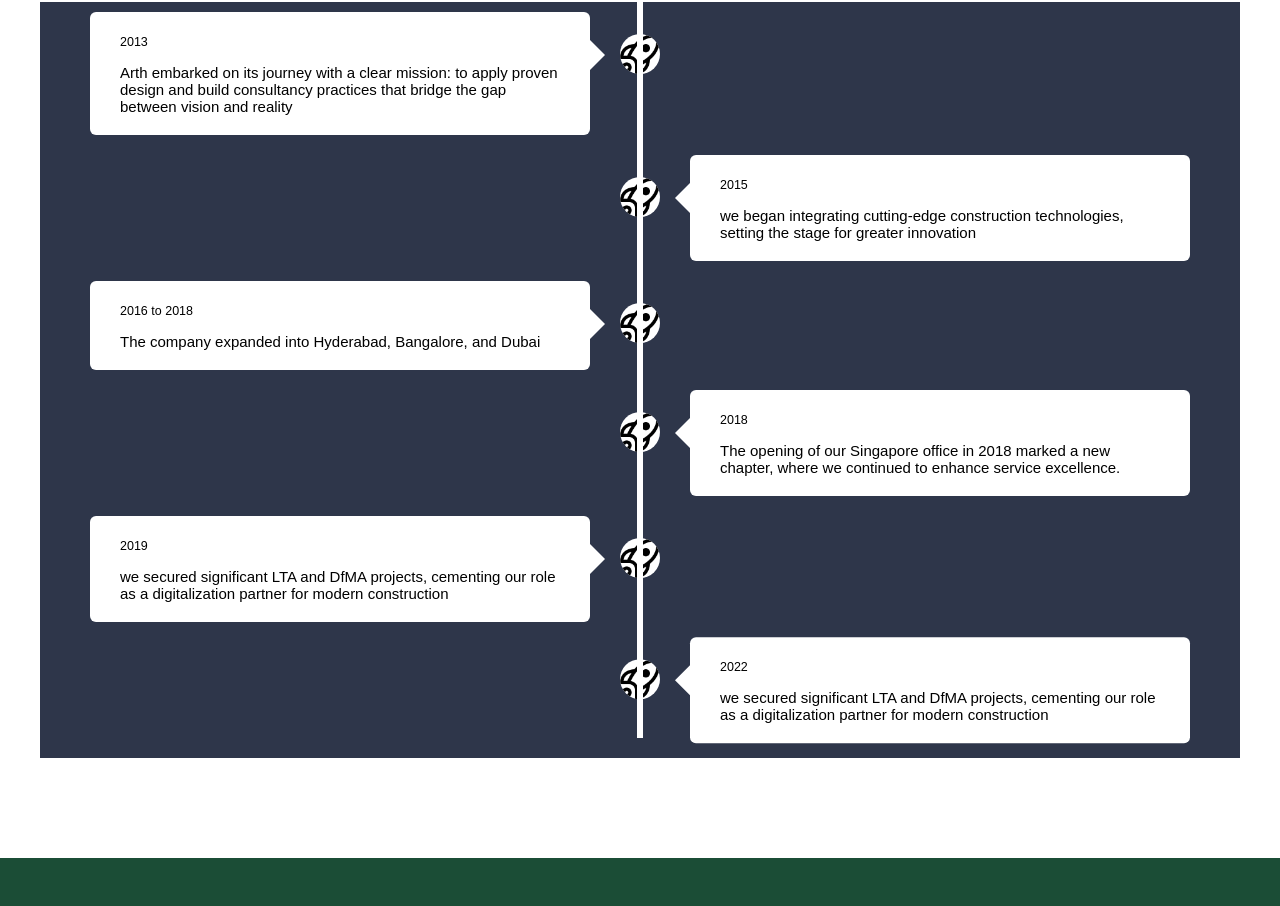
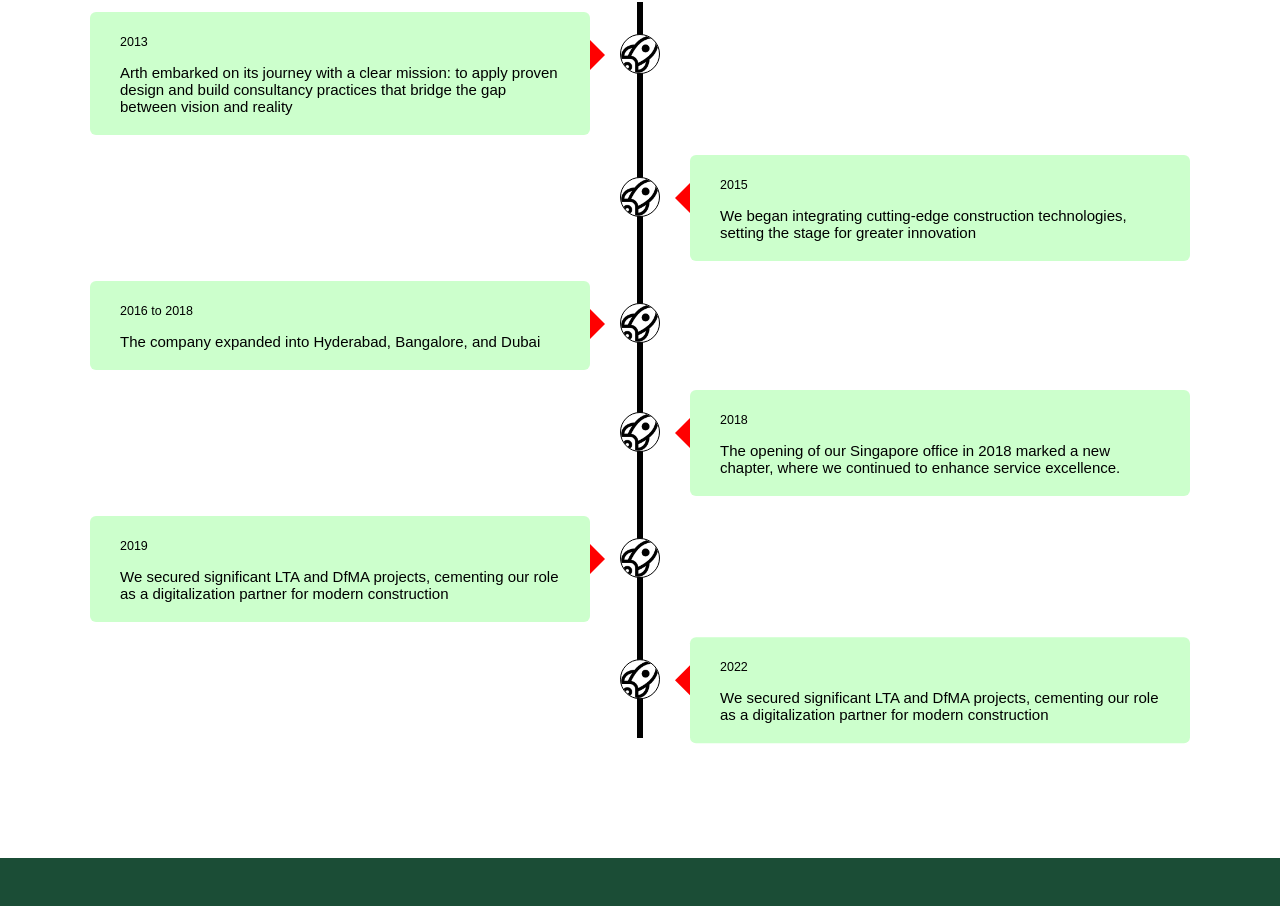
Before and after one commit to Durgabhavaniy2509/Arth, a React (Vite) app: page /OurFirm in a window 1280 px wide. Shown: the part 963-1869 px from the top of the page. Built offline with nearby package versions, Linux system fonts and the light colour scheme.

Commit message:
change the color codes for the how we started section in ourfirm page

```diff
--- a/src/OurFirm/OurFirm.css
+++ b/src/OurFirm/OurFirm.css
@@ -32,7 +32,7 @@
   position: relative;
   max-width: 1200px;
   margin: 100px auto;
-   background-color: #2e364a;
+  /* background-color: #2e364a;  */
 }
 .history-container {
   padding: 10px 50px;
@@ -77,7 +77,8 @@
 
 .text-box {
   padding: 20px 30px;
-  background: #fff;
+  /* background: #fff; */
+  background-color: #ccffcc;
   position: relative;
   border-radius: 6px;
   font-size: 15px;
@@ -96,6 +97,7 @@
   top: 32px;
   z-index: 10;
   background-color: white;
+  border: 1px solid #000000;
   object-fit: cover;
 }
 .right-container img{
@@ -106,11 +108,12 @@
   position: absolute;
   width: 6px;
   height: 100%;
-  background-color: #fff;
+  /* background-color: #fff; */
+  background-color: #000;
   top:0;
   left: 50%;
   margin-left: -3px;
-  z-index: 990;
+  z-index: -99;
   animation: moveline 6s linear forwards;
 }
 
@@ -131,7 +134,7 @@
   z-index: 1;
   border-top: 15px solid transparent;
   border-bottom: 15px solid transparent;
-  border-left: 15px solid #fff;
+  border-left: 15px solid red;
   right: -15px;
 }
 .right-container-arrow{
@@ -142,7 +145,7 @@
   z-index: 1;
   border-top: 15px solid transparent;
   border-bottom: 15px solid transparent;
-  border-right: 15px solid #fff;
+  border-right: 15px solid red;
   left: -15px;
 }
 
--- a/src/OurFirm/OurFirm.jsx
+++ b/src/OurFirm/OurFirm.jsx
@@ -54,7 +54,7 @@ const OurFirm = () => {
               <span className='orangeText client-proj'>
                 Learnability
                 </span>
-              <span className='primaryText client-info'>Continuous learning and adaptability keep us at the forefront of industry advancements, ensuring sustained growth and improvement.</span>
+              <span className='primaryText client-info'>Continuous learning and adaptability keep us at the forefront of industry advancements, ensuring sustained growth and improvement</span>
             </div>
         </div>
       </div>
@@ -74,7 +74,7 @@ const OurFirm = () => {
         <img src="\Icons\rocket-lunch.png" alt="" />
           <div className="text-box">
             <small>2015</small>
-            <p>we began integrating cutting-edge construction technologies, setting the stage for greater innovation</p>
+            <p>We began integrating cutting-edge construction technologies, setting the stage for greater innovation</p>
             <span className='right-container-arrow'></span>
           </div>
         </div>
@@ -103,7 +103,7 @@ const OurFirm = () => {
         <img src="\Icons\rocket-lunch.png" alt="" />
           <div className="text-box">
             <small>2019</small>
-            <p>we secured significant LTA and DfMA projects, cementing our role as a digitalization partner for modern construction</p>
+            <p>We secured significant LTA and DfMA projects, cementing our role as a digitalization partner for modern construction</p>
             <span className='left-container-arrow'></span>
           </div>
         </div>
@@ -112,7 +112,7 @@ const OurFirm = () => {
         <img src="\Icons\rocket-lunch.png" alt="" />
           <div className="text-box">
             <small>2022</small>
-            <p>we secured significant LTA and DfMA projects, cementing our role as a digitalization partner for modern construction</p>
+            <p>We secured significant LTA and DfMA projects, cementing our role as a digitalization partner for modern construction</p>
             <span className='right-container-arrow'></span>
           </div>
         </div>
```
